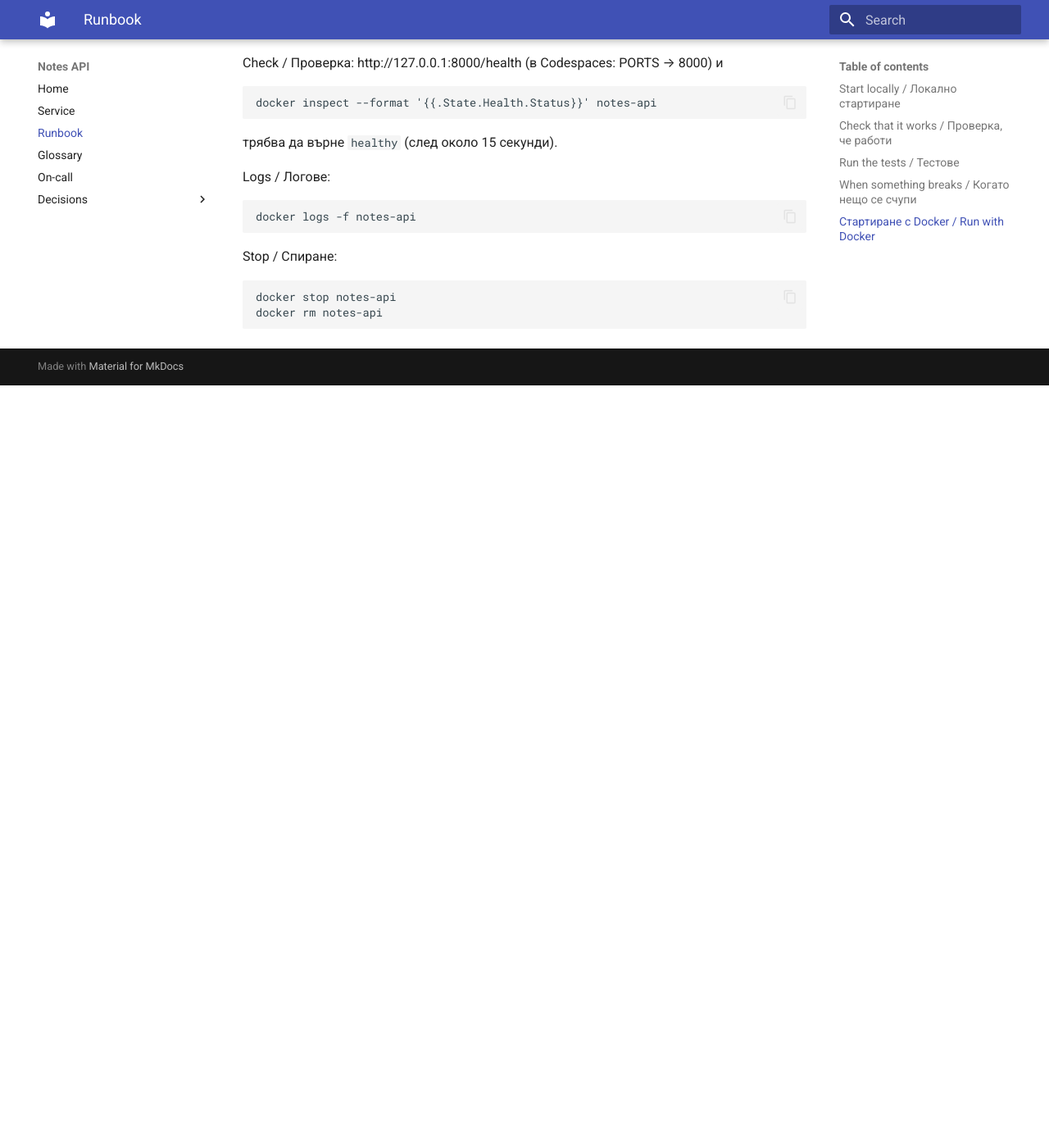
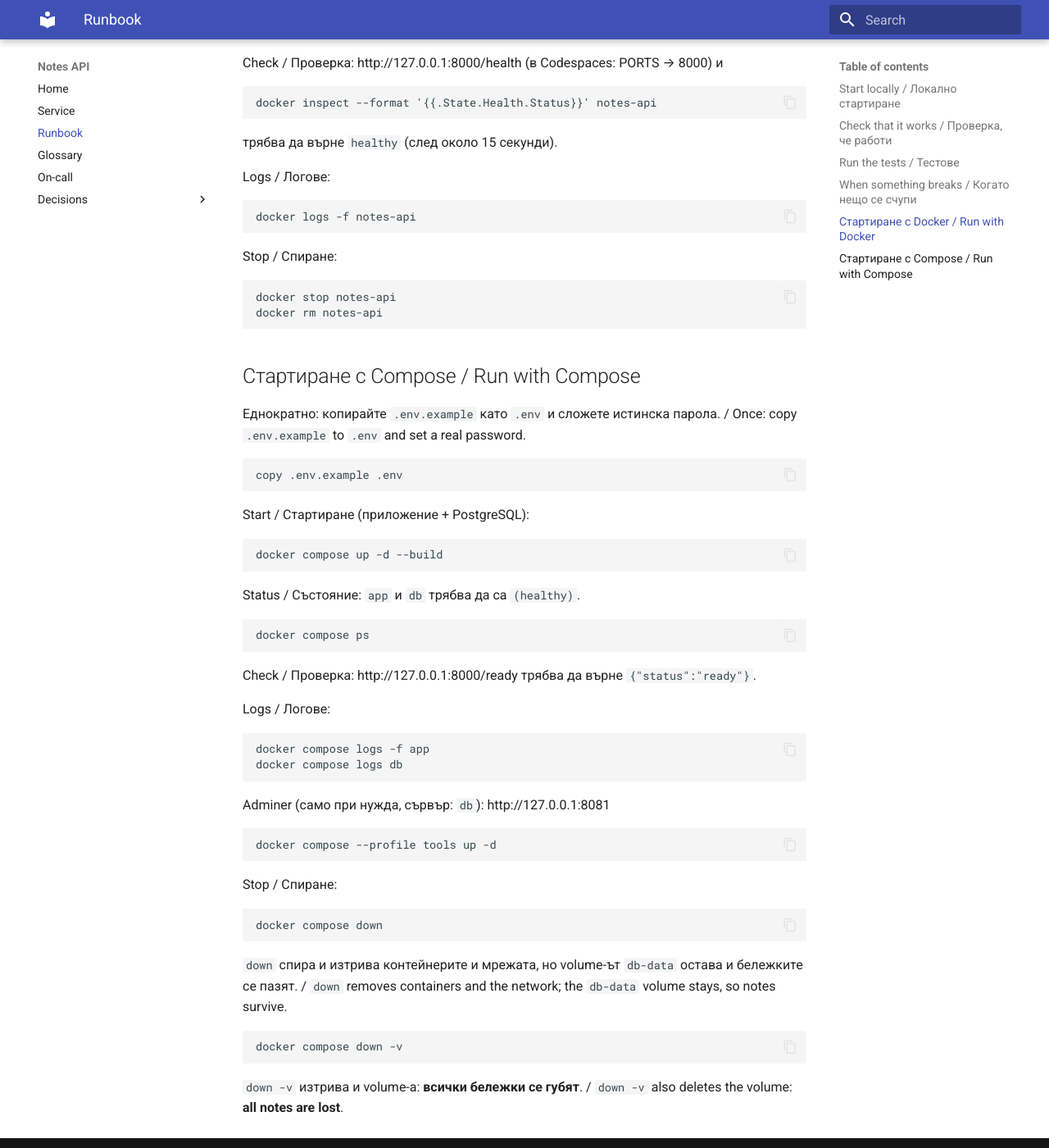
Before and after one commit to hb1dys/devops-labs-fn361223029, an MkDocs documentation site: the page built from docs/runbook.md, in a window 1280 px wide and 1400 px high, scrolled down 971 px. Shown: the whole window at 82% size. Built offline with MkDocs 1.6.1 and Material for MkDocs 9.7.7, drawn with Linux system fonts in a browser that asks for light colours; before the commit the page ends 1441 px from its top, so only the background shows below that.

Commit message:
Document running with Compose and release 0.4.0

```diff
--- a/docs/runbook.md
+++ b/docs/runbook.md
@@ -48,3 +48,38 @@ Stop / Спиране:
 
     docker stop notes-api
     docker rm notes-api
+
+## Стартиране с Compose / Run with Compose
+
+Еднократно: копирайте `.env.example` като `.env` и сложете истинска парола. / Once: copy `.env.example` to `.env` and set a real password.
+
+    copy .env.example .env
+
+Start / Стартиране (приложение + PostgreSQL):
+
+    docker compose up -d --build
+
+Status / Състояние: `app` и `db` трябва да са `(healthy)`.
+
+    docker compose ps
+
+Check / Проверка: http://127.0.0.1:8000/ready трябва да върне `{"status":"ready"}`.
+
+Logs / Логове:
+
+    docker compose logs -f app
+    docker compose logs db
+
+Adminer (само при нужда, сървър: `db`): http://127.0.0.1:8081
+
+    docker compose --profile tools up -d
+
+Stop / Спиране:
+
+    docker compose down
+
+`down` спира и изтрива контейнерите и мрежата, но volume-ът `db-data` остава и бележките се пазят. / `down` removes containers and the network; the `db-data` volume stays, so notes survive.
+
+    docker compose down -v
+
+`down -v` изтрива и volume-а: **всички бележки се губят**. / `down -v` also deletes the volume: **all notes are lost**.
```
Also changed, not shown: CHANGELOG.md (+8 -0 lines).
